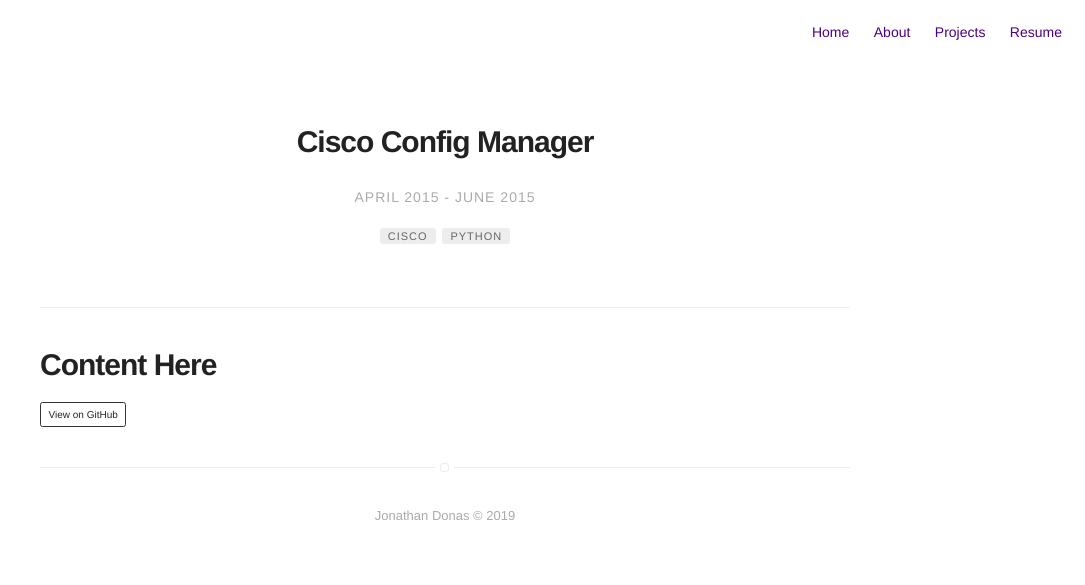
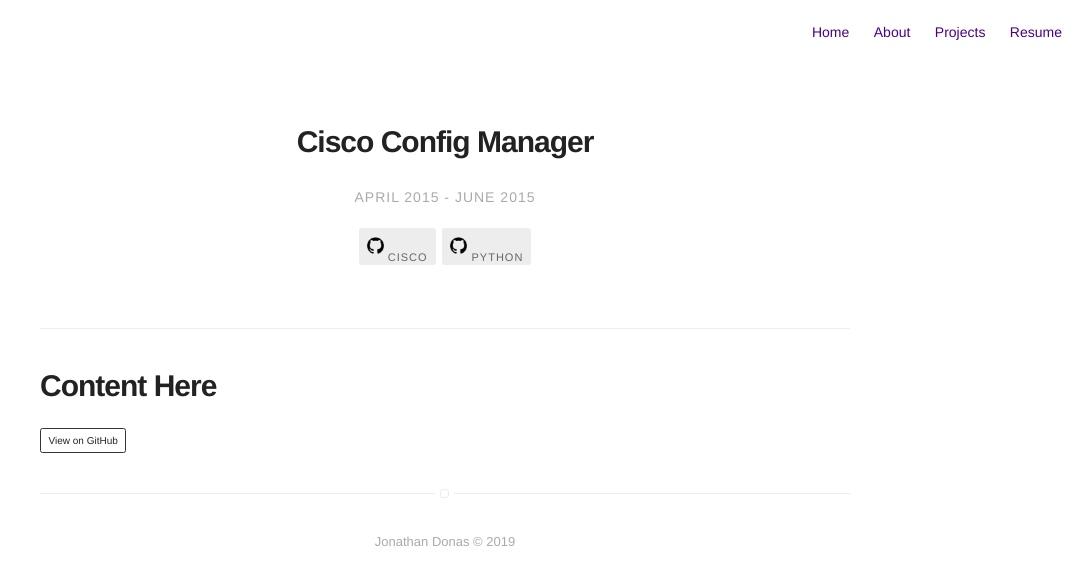
Before and after one commit to jondonas/jondonas.github.io, a Jekyll site: the page built from _posts/1001-01-01-cisco-config-manager.markdown, in a window 1280 px wide. Shown: the top 585 px of the page, without its empty margins (195-1280 px from the left). Built offline with Jekyll 4.4.1, drawn with Linux system fonts in a browser that asks for light colours.

Commit message:
Revise github button

```diff
--- a/_layouts/post.html
+++ b/_layouts/post.html
@@ -16,7 +16,10 @@ layout: page
 {% if site.show-tags %}
     <div class="post-tags">
         {% for tag in page.tags %}
-            <a class="item" href="{{ site.url }}/tags/#{{ tag | slugify }}">{{ tag }}</a>
+            <a class="item" href="{{ site.url }}/tags/#{{ tag | slugify }}">
+                <img class='icon' src='/assets/images/github.png'/>
+                {{ tag }}
+            </a>
         {% endfor %}
     </div>
 {% endif %}
--- a/_sass/pages/post.sass
+++ b/_sass/pages/post.sass
@@ -22,7 +22,6 @@
         margin-top: .5rem
         border-color: #333
         display: inline-block
-        margin: auto
         font-weight: 400
         color: #212529
         text-align: center
```
Also changed, not shown: assets/images/github.png (added).
